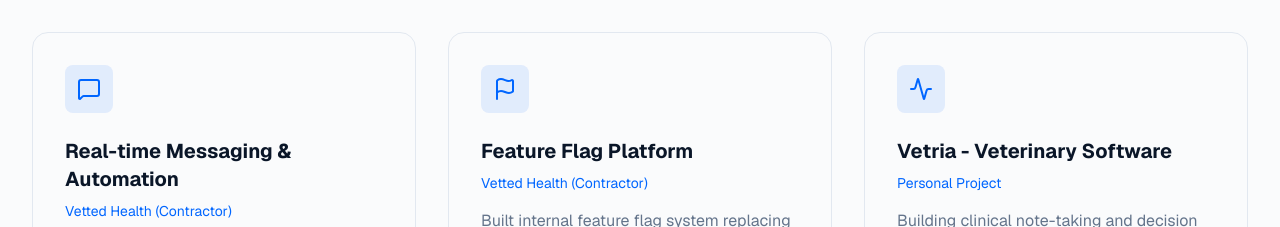
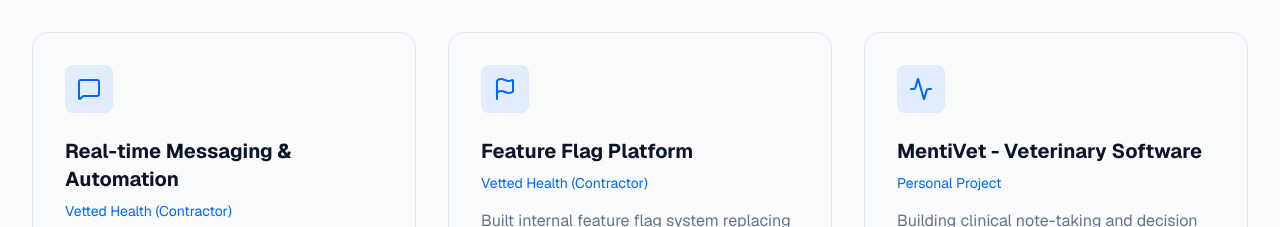
Before and after one commit to EmmYup/personal-website, a Next.js app: page / in a window 1280 px wide. Shown: the part 2360-2587 px from the top of the page. Built offline with nearby package versions, Linux system fonts and the light colour scheme.

Commit message:
updated personal project name

```diff
--- a/components/FeaturedWork.tsx
+++ b/components/FeaturedWork.tsx
@@ -25,7 +25,7 @@
   },
   {
     icon: Activity,
-    title: 'Vetria - Veterinary Software',
+    title: 'MentiVet - Veterinary Software',
     company: 'Personal Project',
     description:
       'Building clinical note-taking and decision support system for veterinarians. Leveraging AI tools (OpenAI API, Claude) for intelligent note generation and medical knowledge search. Full-stack development with React and FastAPI.',
```
